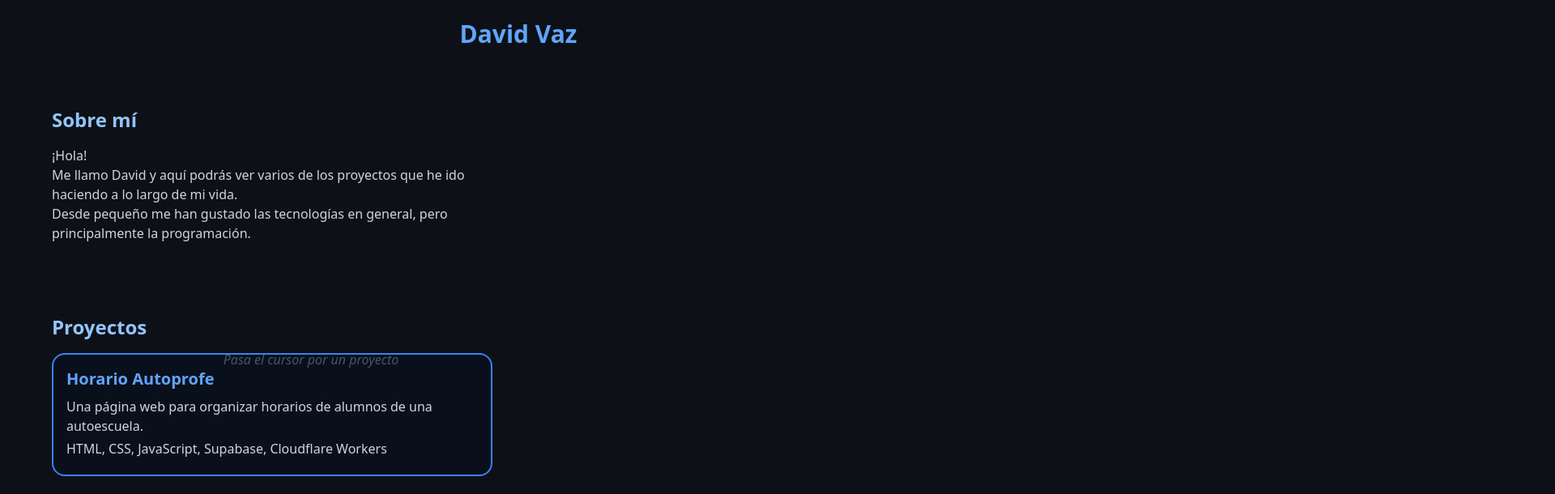
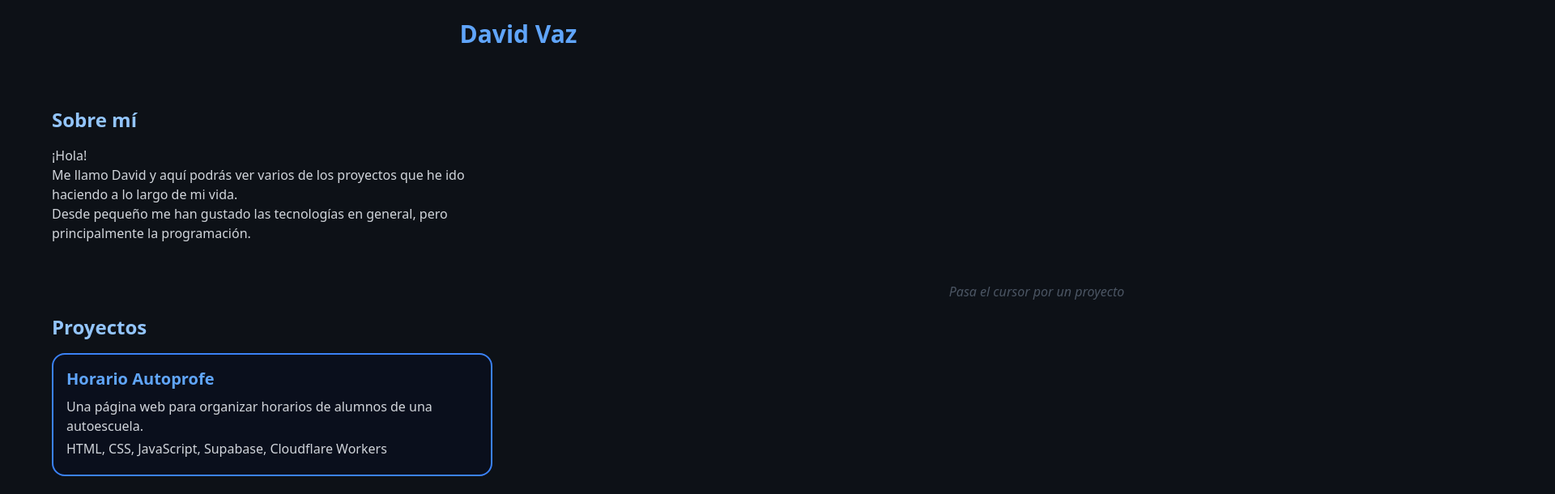
Before and after one commit to Davivp23/DavidVaz, a React (Vite) app: page / in a window 1280 px wide. Shown: the top 610 px of the page at 81% size, 1920 px wide, since content can reach past the window. Built offline with nearby package versions, Linux system fonts and the light colour scheme.

Commit message:
Fix layout of main and ProjectPreview for improved structure and responsiveness

```diff
--- a/src/Home.jsx
+++ b/src/Home.jsx
@@ -39,7 +39,7 @@ export default function Home() {
     <div className="bg-[#0d1117] text-white min-h-screen font-sans">
       <Header />
 
-      <main className="relative flex flex-col md:flex-row px-4 md:px-16">
+      <main className="flex flex-col md:flex-row px-4 md:px-16">
         {/* Columna izquierda: contenido */}
         <div className="md:w-1/2 w-full md:pr-8">
           <About />
@@ -48,12 +48,14 @@ export default function Home() {
         </div>
 
         {/* Columna derecha: imagen dinámica */}
-        <div
-          ref={previewRef}
-          className="hidden md:flex w-1/2 h-[90vh] items-center justify-center absolute"
-          style={{ top: `${offset}px` }}
-        >
-          <ProjectPreview project={hoveredProject} />
+        <div classname="relative w-1/2 h-[90vh]">
+          <div
+            ref={previewRef}
+            className="hidden md:flex w-full h-[90vh] items-center justify-center absolute"
+            style={{ top: `${offset}px` }}
+          >
+            <ProjectPreview project={hoveredProject} />
+          </div>
         </div>
       </main>
     </div>
```
